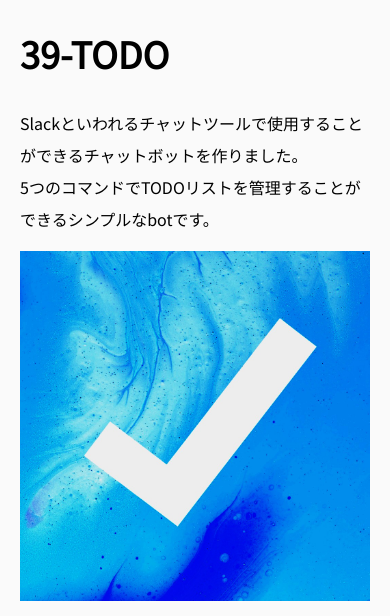
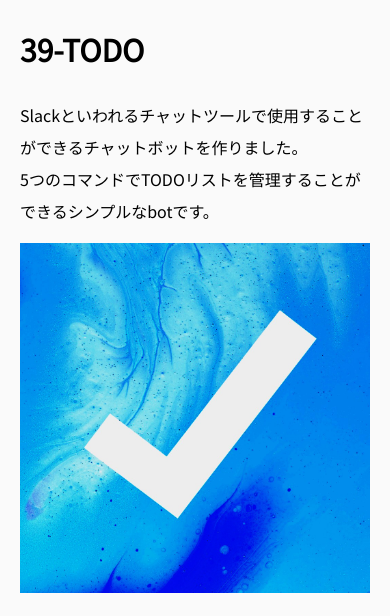
Before and after one commit to sakusaku3939/Portfolio, a PHP site: page /posts/20200705/39-todo.html in a window 390 px wide. Shown: the top 616 px of the page. Run offline with PHP 8.4, Linux system fonts and the light colour scheme.

Commit message:
いろいろ幅変更

```diff
--- a/css/index.css
+++ b/css/index.css
@@ -310,7 +310,7 @@ li a:hover {
     }
 
     #navigation-bar {
-        height: 64px;
+        height: 72px;
     }
 
     .fa-share-alt {
--- a/posts/style.css
+++ b/posts/style.css
@@ -142,7 +142,7 @@
     }
 
     h1 {
-        font-size: 3.6rem;
+        font-size: 3.0rem;
     }
 
     h2 {
```
